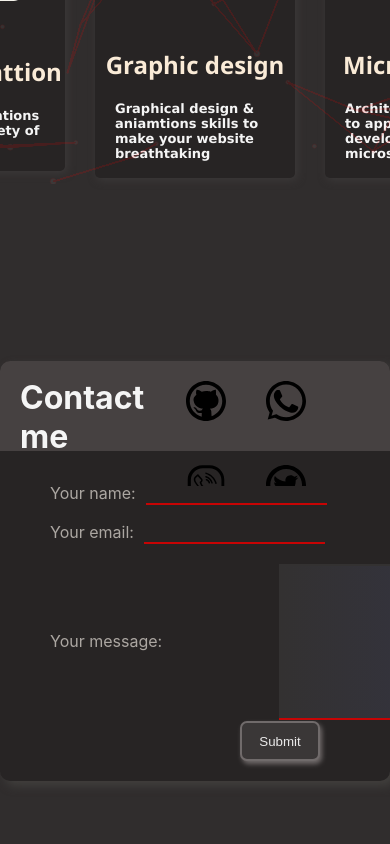
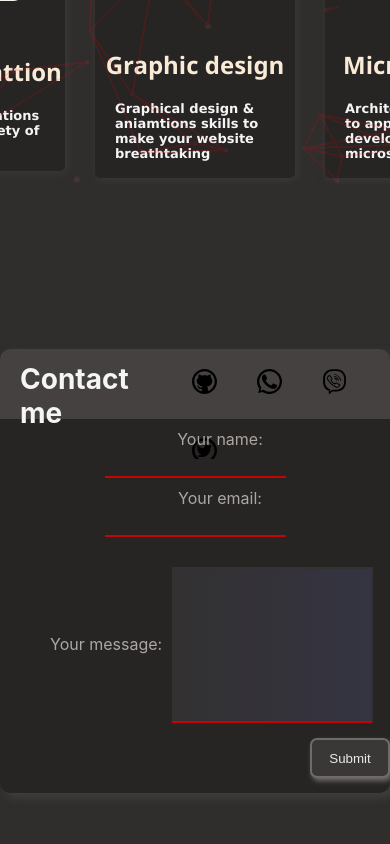
Before and after one commit to Dml199/portfolio_web, a React (Create React App) app: page / in a window 390 px wide. Shown: the part 2347-3191 px from the top of the page. Built offline with nearby package versions, Linux system fonts and the light colour scheme.

Commit message:
commit 29.10  11:38

```diff
--- a/src/App.js
+++ b/src/App.js
@@ -14,7 +14,7 @@ function App() {
 
   },[])
 
-  if(false)
+  if(state)
   {return <div id ="loader_container"><div id="loader"></div></div>}
 
   return (
--- a/src/about_sec/about.css
+++ b/src/about_sec/about.css
@@ -105,9 +105,10 @@ border-bottom:2px solid red;
 #descr_text h1{
     margin:0px;
     font-family:'Segoe UI', Tahoma, Geneva, Verdana, sans-serif;
-    font-size:70px;
+    font-size:50px;
     color:antiquewhite;
     font-weight:lighter;
+    animation:all 2s;
 }
 
 
@@ -164,3 +165,15 @@ color:antiquewhite;
 
     opacity:1;
 }
+
+
+@media (max-width:983px){
+
+
+#descr_text h1{
+    margin:0px;
+    font-family:'Segoe UI', Tahoma, Geneva, Verdana, sans-serif;
+    font-size:40px;
+
+}
+}
--- a/src/contact/contact.css
+++ b/src/contact/contact.css
@@ -13,9 +13,9 @@ flex-direction:column;
 border-radius:10px;
 box-shadow:5px 5px 10px rgb(65, 63, 61);
 text-align:left;
-width:700px;
+
 background-color:rgb(39, 36, 36);
-height:420px;
+
 }
 
 .input_addr h2{
@@ -58,15 +58,15 @@ color:rgb(172, 167, 162);
 
 
 #msg input{
-    transform:translateX(107px);
-    width:80%;
+
+    width:50%;
     height:150px;
     background:linear-gradient(to right,#333131,#343442);
     border:none;
     border-bottom:2px solid rgb(199, 4, 4);
     border-right:2px solid rgb(51, 49, 49);
     border-top:2px solid rgb(51, 49, 49);
-    animation:all 4.4s;
+
 
 }
 
@@ -77,14 +77,10 @@ color:rgb(172, 167, 162);
 
 }
 
-#msg label{
-    transform:translateX(160px);
 
 
-}
+#email_btn{
 
-#email_btn{
-    position:absolute;
     height:40px;
     width:80px;
     bottom:20px;
@@ -92,10 +88,12 @@ color:rgb(172, 167, 162);
     background-color:rgb(61, 58, 58);
     color:white;
     padding:5px;
+    margin:10px;
     border-radius:7px;
     opacity:0.9;
     border:2px solid rgb(121, 115, 115);
     box-shadow:2px 3px 5px  rgb(121, 115, 115);
+    transform:translate(300px,-5px)
 
 }
 
@@ -143,5 +141,41 @@ color:rgb(172, 167, 162);
 
 
 #pass{
-    height:25px;
+    margin:10px;
+    display:flex;
+    flex-direction:row;
 }
+
+
+
+
+
+@media ( max-width:730px) {
+    .svg {
+        width:25px;
+        height:25px;
+
+    }
+    .svg:hover {
+        width:25px;
+        height:25px;
+
+    }
+    .contact_me_header{
+        height:70px;
+
+    }
+    .contact_me_header h2{
+        font-size:28px;
+
+    }
+
+    .input_addr{
+        max-width:500px;
+    }
+    #pass{
+        display:flex;
+        flex-direction:column;
+        align-items:center;
+    }
+}
--- a/src/contact/contact.js
+++ b/src/contact/contact.js
@@ -56,7 +56,7 @@ export default function ContactMe() {
           </div>
 
           <form onSubmit={handleSubmit}>
-            <div id="pass"></div>
+            <div id="pass">
             <label for="email">Your name:</label>
             <input
               onChange={(e) => {
@@ -71,7 +71,7 @@ export default function ContactMe() {
               }}
               id="email"
             ></input>
-
+              </div>
             <div id="msg">
               <label>Your message:</label>
               <input
```
